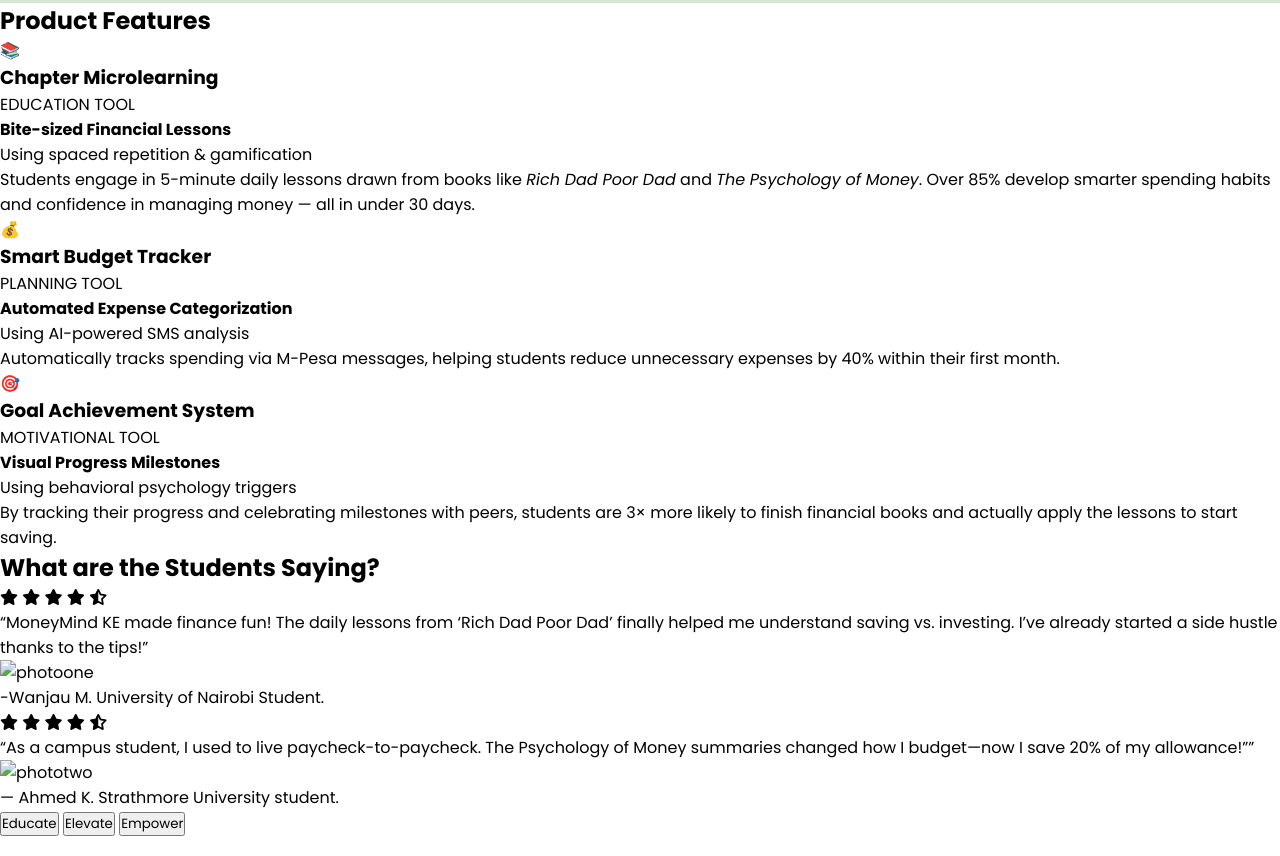
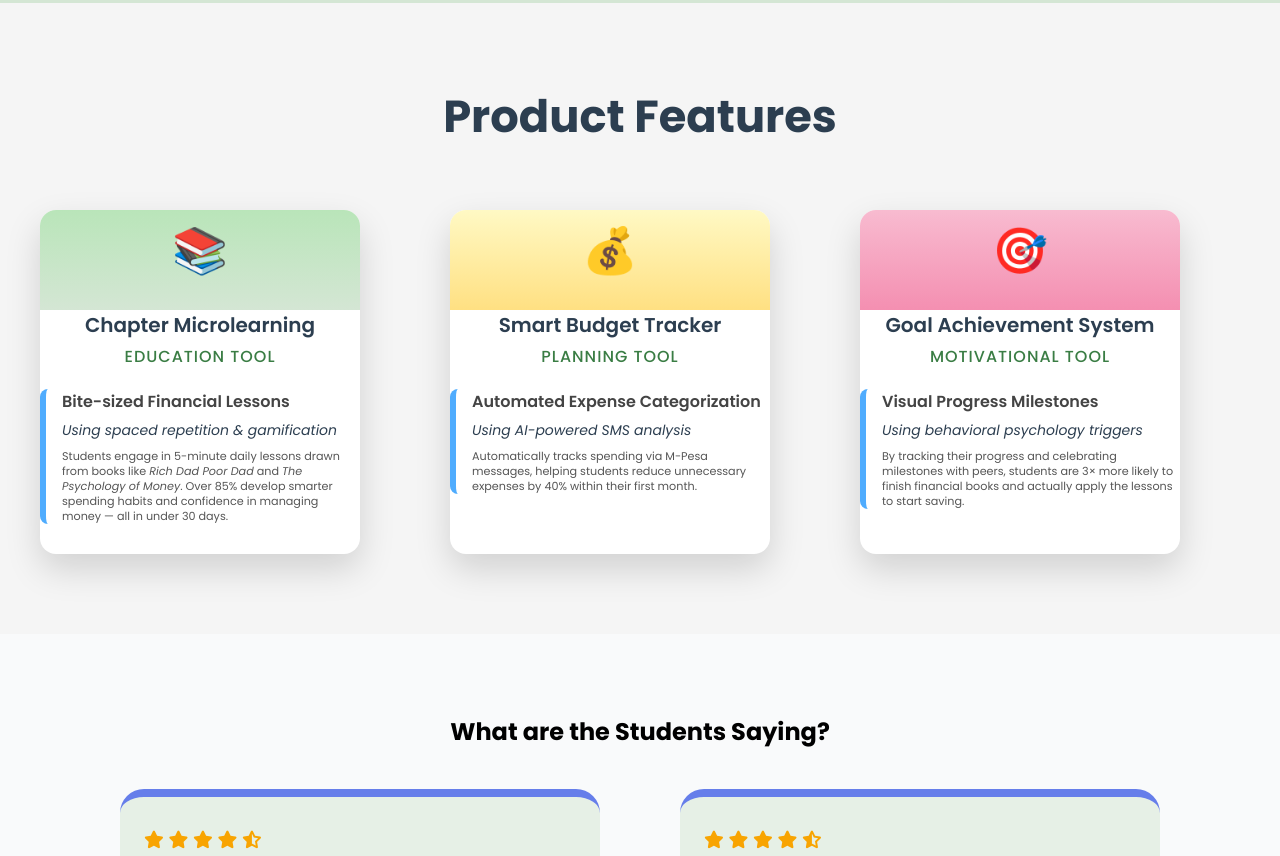
Before and after one commit to Fndemi/MoneyMind, a plain HTML site: page index.html in a window 1280 px wide. Shown: the part 1483-2339 px from the top of the page. Drawn offline with Linux system fonts and the light colour scheme.

Commit message:
Commit3b:Added Feature & Testimonial HTML & assets

```diff
--- a/style.css
+++ b/style.css
@@ -180,3 +180,175 @@ grid-column:1/-1;
 
 
 }
+
+.features-section {
+  background-color: #f5f5f5;
+  padding: 80px 20px;
+}
+
+.features-title {
+  text-align: center;
+  font-size: 2.8rem;
+  font-weight: 700;
+  margin-bottom: 60px;
+  color: #2C3E50;
+  font-family: 'Poppins', sans-serif;
+}
+
+.features-container {
+  display: grid;
+  grid-template-columns: repeat(auto-fit, minmax(300px, 1fr));
+  gap: 30px;
+  max-width: 1200px;
+  margin: 0 auto;
+}
+
+.feature-card {
+  background-color: #fff;
+  border-radius: 16px;
+  box-shadow: 0 15px 35px rgba(0, 0, 0, 0.15);
+  transition: transform 0.3s ease, box-shadow 0.3s ease;
+  display: flex;
+  text-align:center;
+  width:320px;
+  overflow:hidden;
+  flex-direction: column;
+  padding-bottom:30px;
+
+}
+
+.feature-card:hover {
+  transform: translateY(-5px);
+  box-shadow: 0 15px 35px rgba(0, 0, 0, 0.15);
+}
+
+.feature-emoji {
+  font-size: 2.8rem;
+  margin-bottom: 20px;
+  text-align: left;
+}
+
+.feature-image {
+  height: 150px;
+  background: linear-gradient(to bottom, #b9e5b9, #d4e6d4);
+  display: flex;
+  justify-content: center;
+  align-items: center;
+
+}
+
+.feature-image.two{
+  background: linear-gradient(to bottom, #FFF9C4, #FFE082);
+}
+.feature-image.three{
+ background: linear-gradient(to bottom, #F8BBD0, #F48FB1);
+
+}
+
+.feature-heading {
+  font-size: 20px;
+  font-weight: 600;
+  margin-bottom:4px;
+  color: #2C3E50;
+}
+
+.feature-subheading {
+  font-size: 16pxrem;
+  font-weight: 500;
+  color: #3A7D44;
+  margin-bottom: 20px;
+  text-transform: uppercase;
+  letter-spacing: 1px;
+}
+
+.feature-image{
+  width: 100%;
+  height: 100px;
+  display: flex;
+  justify-content: center;
+  align-items: center;
+}
+.feature-details{
+  border-left: 6px solid #4FACFE;
+  border-radius:8px;
+  margin-top:0px;
+  padding-left:16px;
+  text-align:left;
+  /* flex-wrap:wrap; */
+}
+.feature-details h4 {
+  font-size: 16px;
+  font-weight: 600;
+  margin-bottom: 6px;
+  color: #444;
+}
+
+.feature-highlight {
+  font-size: 14px;
+  color: #2C3E50;
+  font-style: italic;
+  margin-bottom: 8px;
+}
+
+.feature-description {
+  font-size: 0.7rem;
+  color: #555;
+  line-height: 15px;
+}
+
+.testimonial-section{
+  padding:80px 20px;
+  text-align:center;
+  background-color:#F9FAFB;
+  text-align:center;
+
+}
+
+.container-testimonial{
+  display:flex;
+  justify-content:center;
+  gap:40px;
+  flex-wrap:wrap;
+  margin-top:20px;
+
+}
+.cardone{
+  display:flex;
+  flex-direction:column;
+  max-width:480px;
+  background:#fff;
+  padding:30px 24px;
+  border-radius:24px;
+  background-color:#E6F0E6;
+  border-top: 8px solid #667EEA;
+  margin:20px;
+  text-align:left;
+  gap:16px;
+
+}
+
+
+.testimonial-stars{
+font-size:1.1rem;
+color:#F8A401;
+
+}
+.test-subtitle{
+  font-family:"Poppins";
+  font-weight:300;
+  font-style:italic;
+  margin-bottom:8px;
+
+  line-height:1.6;
+}
+
+.pic_name{
+  display:flex;
+  align-items:center;
+  justify-content:space-between;
+  margin-top:10px;
+}
+.pic_name img{
+  border-radius:8px;
+  object-fit:cover;
+}
```
